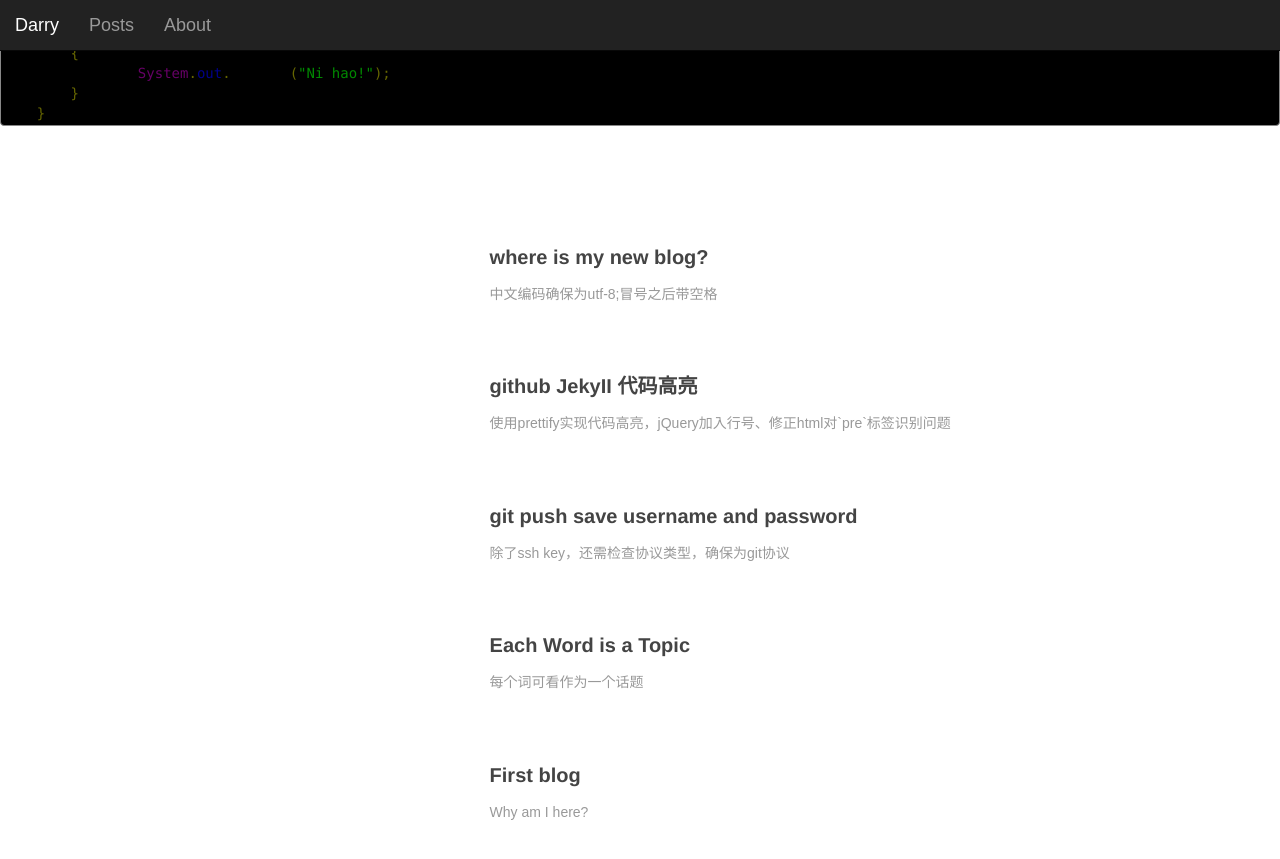
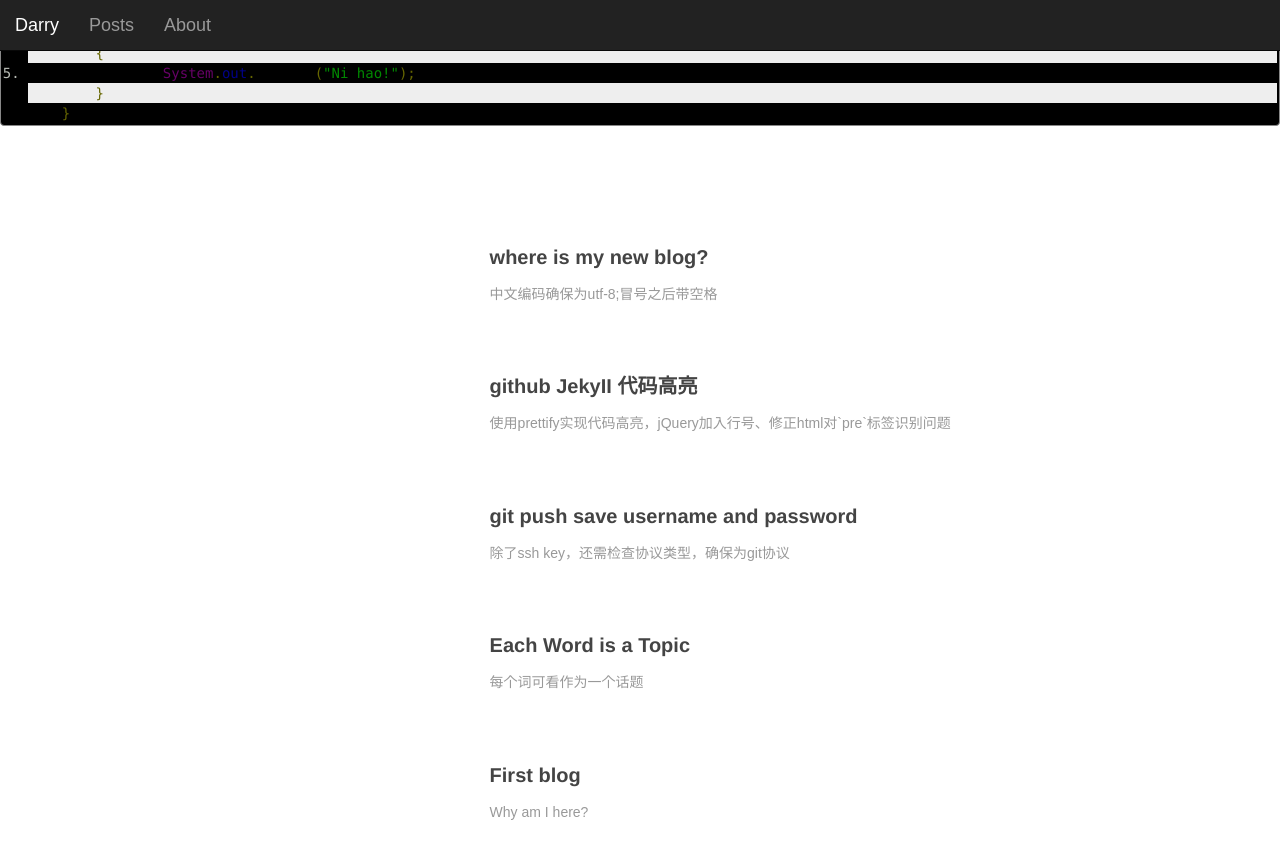
Before and after one commit to ldengjie/ldengjie.github.io, a Jekyll site: the page built from index.md, in a window 1280 px wide. Shown: the top 859 px of the page. Built offline with Jekyll 4.4.1, drawn with Linux system fonts in a browser that asks for light colours; Markdown is read by kramdown in place of the engine named in the settings; comment, search, counter and statistics services are not loaded.

Commit message:
prettify

```diff
--- a/_layouts/default.html
+++ b/_layouts/default.html
@@ -46,7 +46,8 @@ $(window).load(function () {
     </div>
 </nav>
 
-<pre class="prettyprint">
+
+<pre class="prettyprint linenums">
     public class HelloWord
     {
         public static void main(String[] args)
@@ -55,7 +56,6 @@ $(window).load(function () {
         }
     }
 </pre>
-
 
     {{ content }}
 
```
